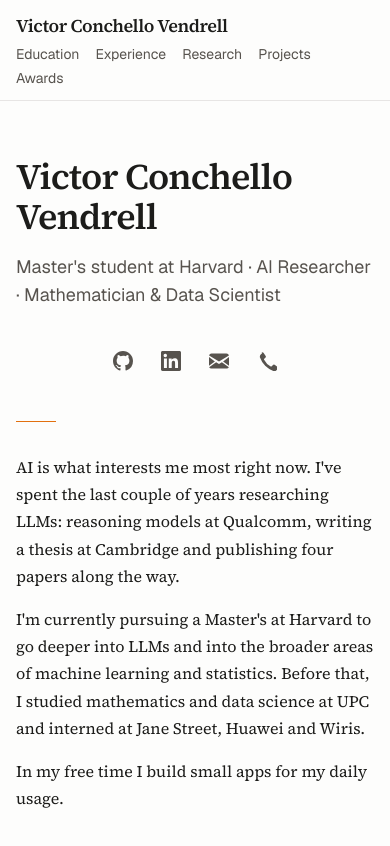
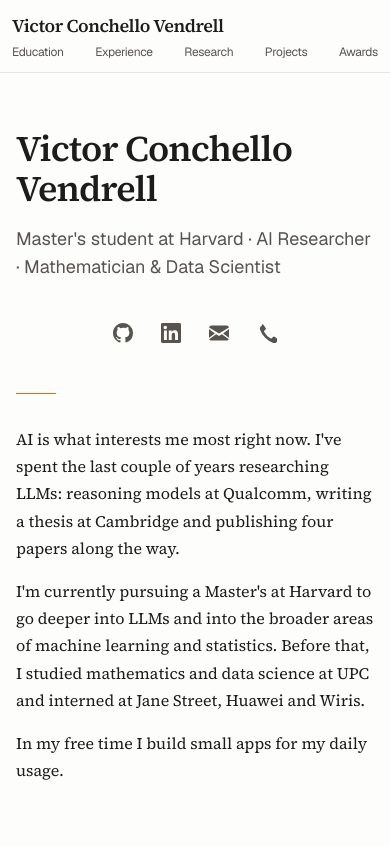
Before and after one commit to Victoriano012/PersonalWeb, a Next.js app: page / in a window 390 px wide. Shown: the top 846 px of the page. Built offline with nearby package versions, Linux system fonts and the light colour scheme; no server answers.

Commit message:
Mobile: fit all 5 nav sections on one line in the top bar

```diff
--- a/components/Nav.tsx
+++ b/components/Nav.tsx
@@ -10,14 +10,14 @@ export default function Nav() {
 
   return (
     <header className="sticky top-0 z-50 border-b border-border bg-background/90 backdrop-blur">
-      <nav className="mx-auto flex max-w-4xl flex-wrap items-center justify-between gap-x-6 gap-y-1 px-4 py-3 sm:px-6">
+      <nav className="mx-auto flex max-w-4xl flex-wrap items-center justify-between gap-x-6 gap-y-1 px-3 py-3 sm:px-6">
         <Link
           href="/"
           className="font-serif text-lg font-semibold tracking-tight text-foreground"
         >
           {profile.name}
         </Link>
-        <ul className="flex flex-wrap items-center gap-x-4 gap-y-1 text-sm text-muted">
+        <ul className="flex w-full flex-nowrap items-center justify-between gap-x-2 text-xs tracking-tight text-muted sm:w-auto sm:justify-end sm:gap-x-4 sm:text-sm sm:tracking-normal">
           {sections.map((section) => {
             const isActive = pathname === section.href;
             return (
@@ -25,7 +25,7 @@ export default function Nav() {
                 <Link
                   href={section.href}
                   aria-current={isActive ? "page" : undefined}
-                  className={`border-b-2 pb-0.5 transition-colors ${
+                  className={`whitespace-nowrap border-b-2 pb-0.5 transition-colors ${
                     isActive
                       ? "border-accent font-medium text-accent"
                       : "border-transparent hover:text-accent"
```
